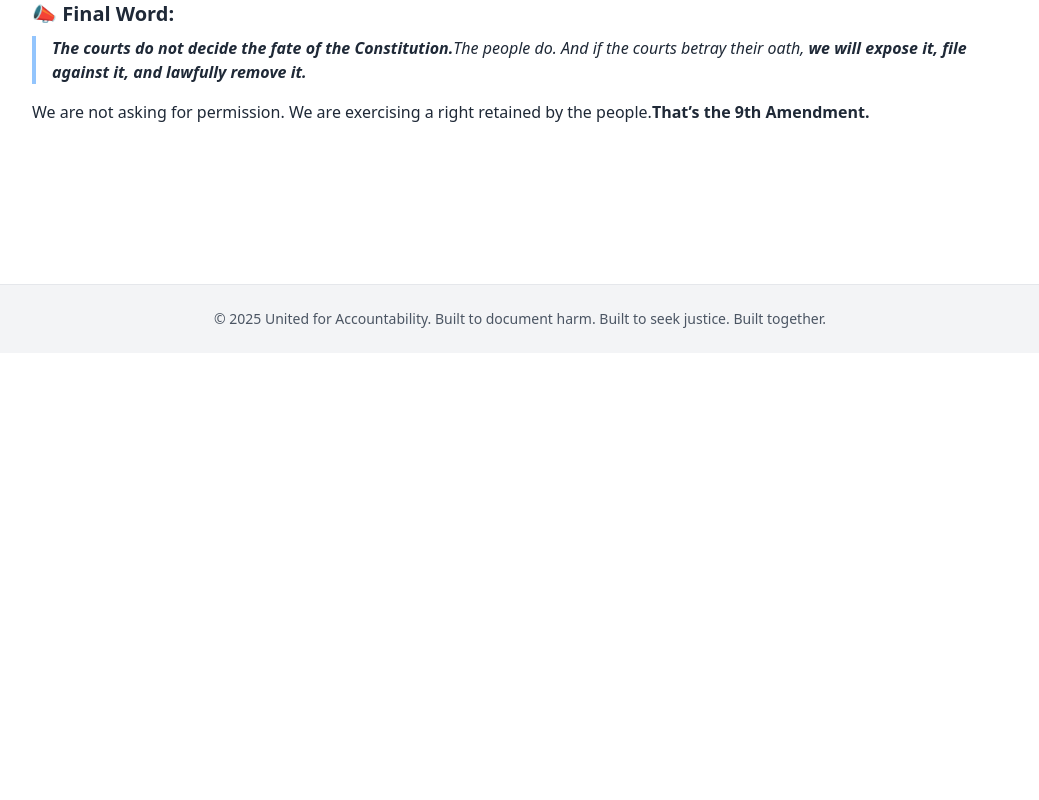
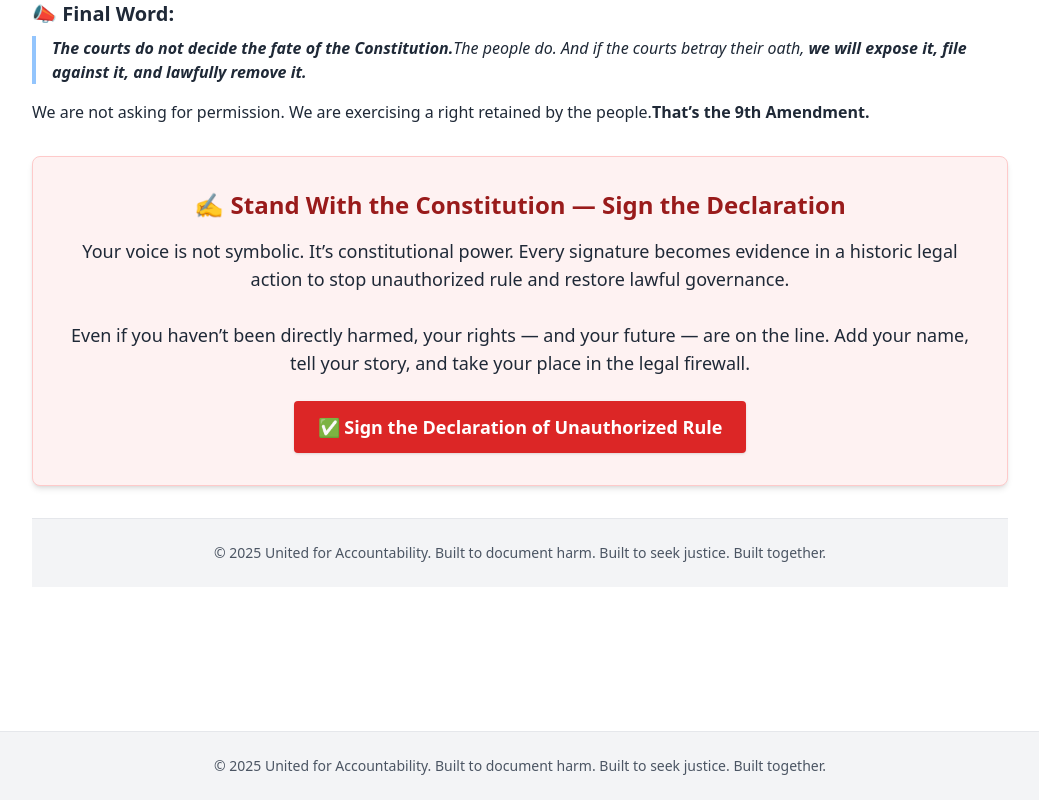
Before and after one commit to United-for-Accountability/mass-tort-platform, a Next.js app: page /cases/unauthorized-rule in a window 1280 px wide. Shown: the part 7887-8687 px from the top of the page, without its empty margins (120-1159 px from the left). Before the commit the page ends 8240 px from the top, so only its background shows below. Built offline with nearby package versions, Linux system fonts and the light colour scheme.

Commit message:
Update index.js

```diff
--- a/pages/cases/unauthorized-rule/index.js
+++ b/pages/cases/unauthorized-rule/index.js
@@ -427,6 +427,25 @@ export default function UnauthorizedRule() {
           We are exercising a right retained by the people.
           <strong>That’s the 9th Amendment.</strong></p>
         </section>
+
+<section className="bg-red-50 border border-red-200 rounded-lg mt-16 p-8 text-center shadow-md">
+  <h2 className="text-2xl font-bold text-red-800 mb-4">✍️ Stand With the Constitution — Sign the Declaration</h2>
+  <p className="text-lg text-gray-800 mb-6">
+    Your voice is not symbolic. It’s constitutional power. Every signature becomes evidence in a historic legal action to stop unauthorized rule and restore lawful governance.
+    <br /><br />
+    Even if you haven’t been directly harmed, your rights — and your future — are on the line. Add your name, tell your story, and take your place in the legal firewall.
+  </p>
+  <a
+    href="/declaration"
+    className="inline-block bg-red-600 hover:bg-red-700 text-white text-lg font-semibold py-3 px-6 rounded shadow transition duration-200"
+  >
+    ✅ Sign the Declaration of Unauthorized Rule
+  </a>
+</section>
+
+<Footer />
+
+
       </main>
 
       <Footer />
```
